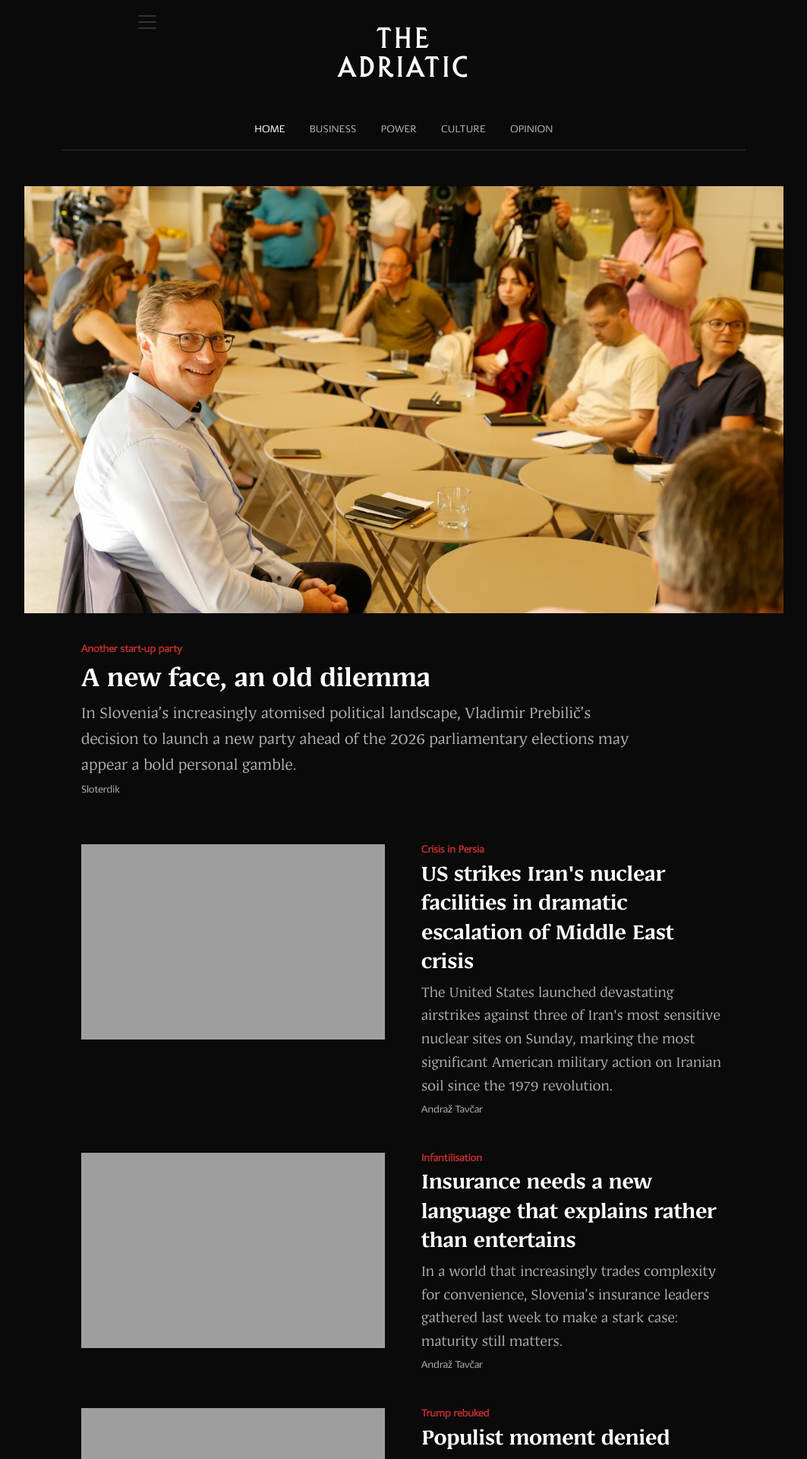
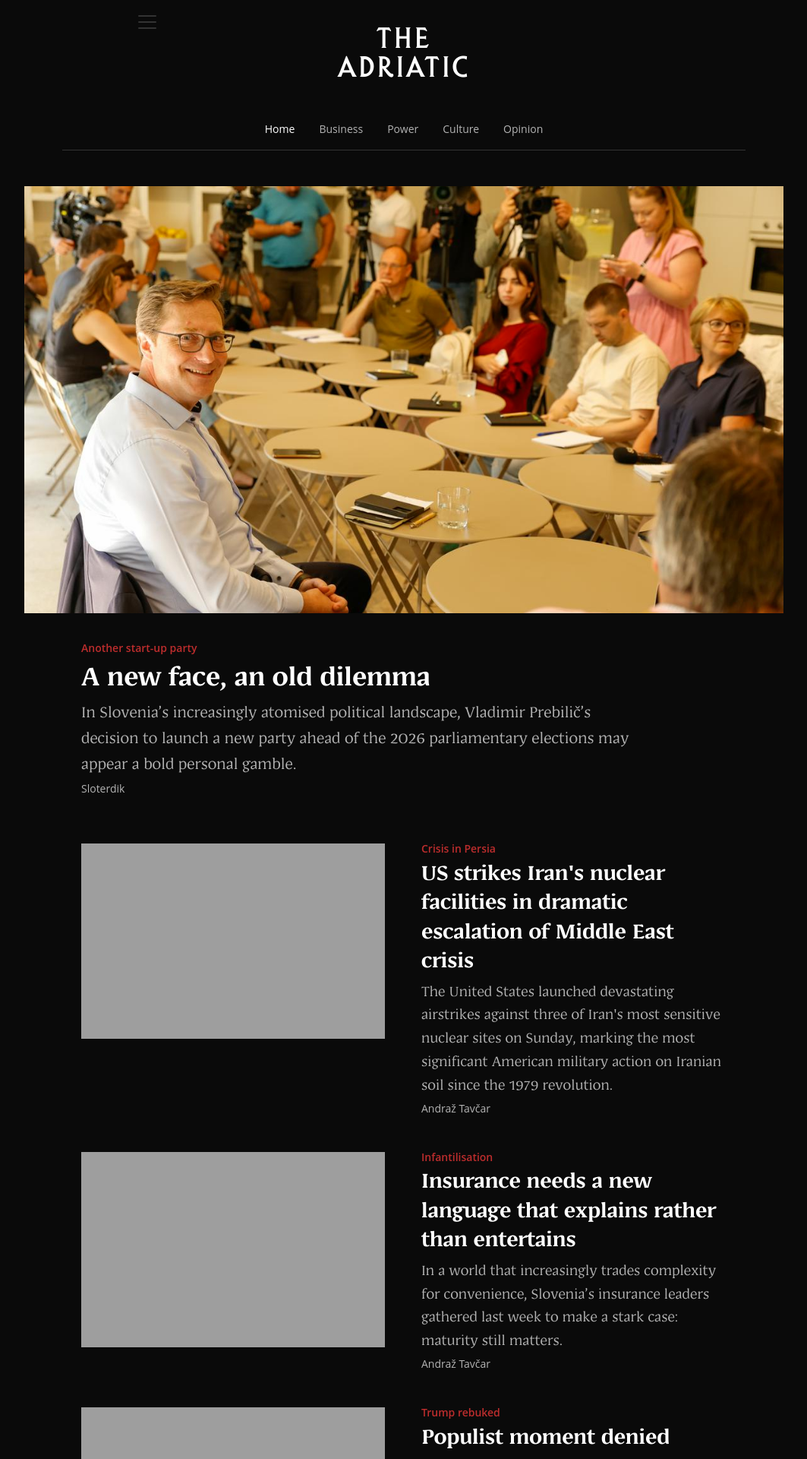
Before and after one commit to tfhoerest/azt, a Jekyll site: the page built from index.html, in a window 1280 px wide. Shown: the top 1920 px of the page at 76% size, without its empty margins (108-1171 px from the left). Built offline with Jekyll 4.4.1, drawn with Linux system fonts in a browser that asks for light colours; the list of posts is cut into pages by our own code.

Commit message:
Update critical-css.html

```diff
--- a/_includes/critical-css.html
+++ b/_includes/critical-css.html
@@ -20,10 +20,8 @@
     --z-ds-max-width: 1280px;
     --z-ds-content-width: 750px;
     --z-ds-newsletter-width: 46.25rem;
-}
 
-/* LIGHT THEME (default) */
-:root {
+    /* Colors - Light theme (default) */
     --z-ds-color-text-100: #1a1a1a;
     --z-ds-color-text-70: #000000;
     --z-ds-color-background-0: #ffffff;
@@ -33,26 +31,17 @@
     --z-ds-color-border-light: #f0f0f0;
 }
 
-/* DARK THEME */
+/* Dark theme overrides */
 [data-theme="dark"] {
     --z-ds-color-text-100: #ffffff;
     --z-ds-color-text-70: #b3b3b3;
     --z-ds-color-background-0: #0a0a0a;
     --z-ds-color-background-1: #1a1a1a;
-    --z-ds-color-accent-100: #ff6246;
     --z-ds-color-border: #333333;
     --z-ds-color-border-light: #2a2a2a;
 }
 
-/* Critical Font Faces */
-@font-face {
-    font-family: 'Saj JY';
-    src: url('/azt/assets/fonts/Saj-JY-Regular.woff2') format('woff2');
-    font-weight: normal;
-    font-style: normal;
-    font-display: swap;
-}
-
+/* Critical font face */
 @font-face {
     font-family: 'Adriatic Journal';
     src: url('/azt/assets/fonts/Adriatic-Journal.woff2') format('woff2');
@@ -69,23 +58,18 @@
 }
 
 body {
-    font-family: 'Saj JY', 'Inter', 'Helvetica Neue', Helvetica, Arial, FreeSans, sans-serif;
-    line-height: 1.5;
+    font: 400 var(--z-ds-fontsize-16)/1.5 'Open Sans', Arial, sans-serif;
     color: var(--z-ds-color-text-100);
-    background-color: var(--z-ds-color-background-0);
-    font-weight: 400;
-    font-size: var(--z-ds-fontsize-16);
+    background: var(--z-ds-color-background-0);
     -webkit-font-smoothing: antialiased;
     -moz-osx-font-smoothing: grayscale;
-    font-smooth: always;
 }
 
-/* MASTHEAD HEADER - Critical for above-the-fold */
+/* Masthead */
 .masthead {
-    background-color: var(--z-ds-color-background-0);
+    background: var(--z-ds-color-background-0);
     padding: var(--z-ds-space-l) var(--z-ds-space-s);
     text-align: center;
-    position: static;
 }
 
 .masthead-container {
@@ -96,9 +80,7 @@
 }
 
 .site-title {
-    font-family: 'Adriatic Journal', 'Playfair Display', Georgia, serif;
-    font-weight: 400;
-    font-style: normal;
+    font: 400 0/0.8 'Adriatic Journal', Georgia, serif;
     color: #bd2d2d;
     text-decoration: none;
     letter-spacing: 3px;
@@ -106,15 +88,12 @@
     flex-direction: column;
     align-items: center;
     margin-bottom: var(--z-ds-space-xl);
-    line-height: 0.8;
-    font-size: 0;
 }
 
 .site-title::before {
     content: "THE";
     font-size: 3rem;
     text-transform: uppercase;
-    color: inherit;
     display: block;
 }
 
@@ -122,15 +101,16 @@
     content: "ADRIATIC";
     font-size: 3rem;
     text-transform: uppercase;
-    color: inherit;
     display: block;
 }
 
+[data-theme="dark"] .site-title,
 [data-theme="dark"] .site-title::before,
 [data-theme="dark"] .site-title::after {
     color: #ffffff;
 }
 
+/* Navigation */
 .main-nav {
     display: flex;
     justify-content: center;
@@ -143,23 +123,20 @@
     text-decoration: none;
     font-size: var(--z-ds-fontsize-14);
     font-weight: 500;
-    text-transform: uppercase;
-    letter-spacing: 0.5px;
     border-bottom: 2px solid transparent;
 }
 
-.main-nav a:hover {
-    color: var(--z-ds-color-text-100);
-    border-bottom-color: #bd2d2d;
-}
-
+.main-nav a:hover,
 .main-nav a.active {
     color: var(--z-ds-color-text-100);
 }
 
-/* MAIN CONTENT */
+.main-nav a:hover {
+    border-bottom-color: #bd2d2d;
+}
+
+/* Main content */
 .main-content {
-    margin-top: 0;
     padding: 15px var(--z-ds-space-s);
 }
 
```
Also changed, not shown: other parts of _includes/critical-css.html (+2 -2 lines).
